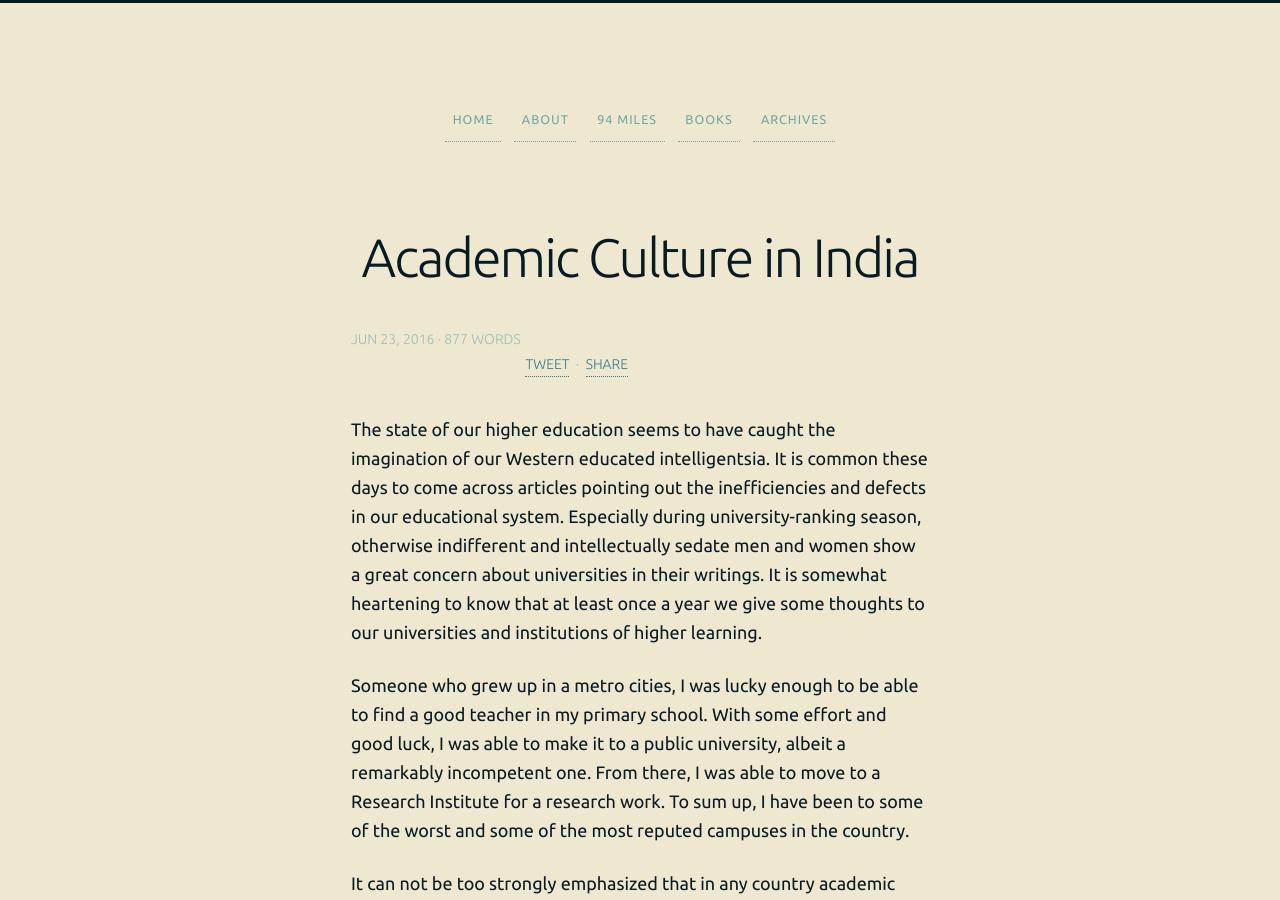
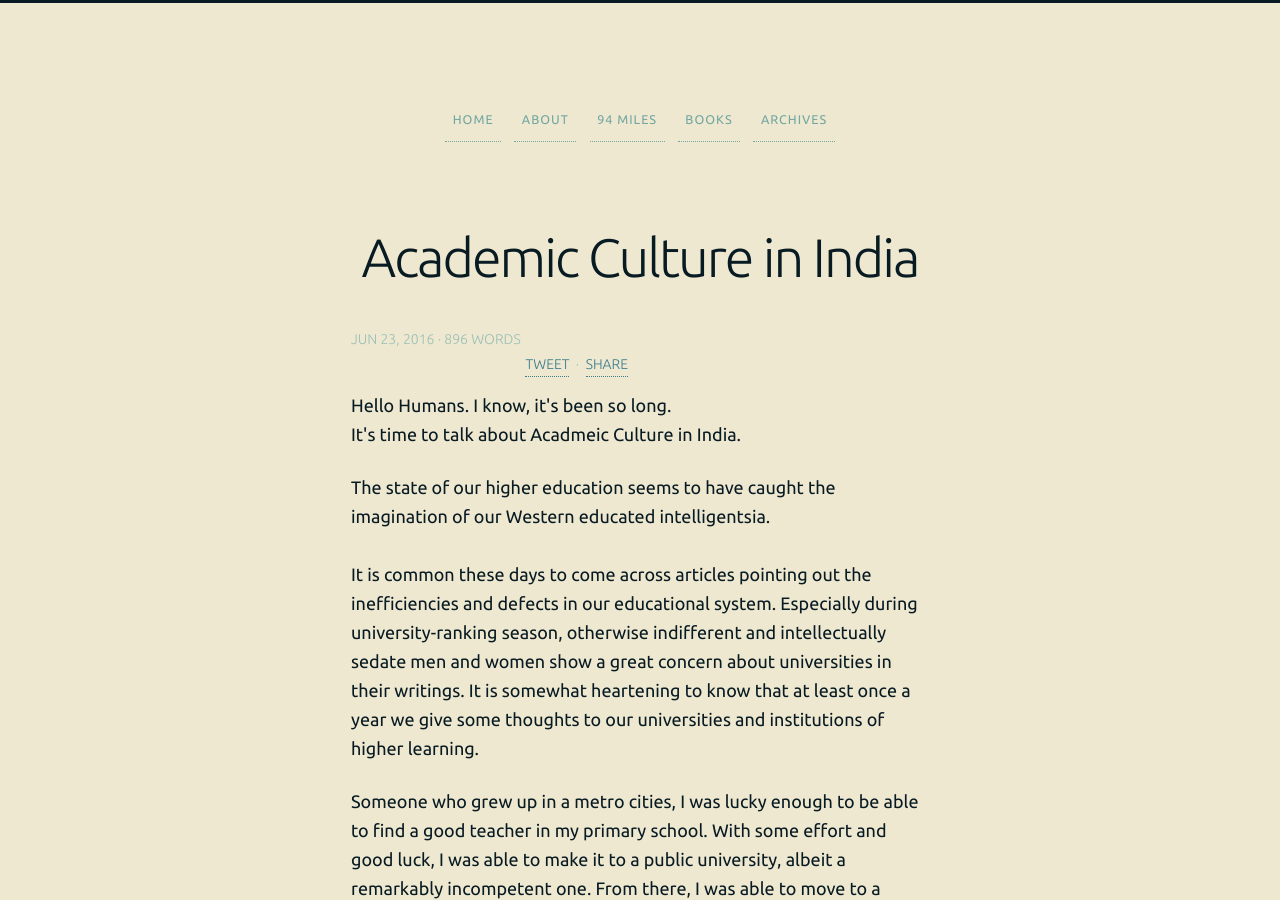
Before and after one commit to 93notes/93notes.github.io, a Jekyll site: the page built from _posts/2016-06-23-acadmeic-culture-in-india.html, in a window 1280 px wide and 900 px high. Built offline with Jekyll 4.4.1, drawn with Linux system fonts in a browser that asks for light colours; nearby versions of some CDN libraries.

Commit message:
Update 2016-06-23-acadmeic-culture-in-india.html

```diff
--- a/_posts/2016-06-23-acadmeic-culture-in-india.html
+++ b/_posts/2016-06-23-acadmeic-culture-in-india.html
@@ -6,10 +6,14 @@ type: post
 published: true
 ---
 
-<p>
+<p> Hello Humans. I know, it's been so long.</br>
+It's time to talk about Acadmeic Culture in India.
 </p>
 
-<p>The state of our higher education seems to have caught the imagination of our Western educated intelligentsia. It is common these days to come across articles pointing out the inefficiencies and defects in our educational system. Especially during university-ranking season, otherwise indifferent and intellectually sedate men and women show a great concern about universities in their writings. It is somewhat heartening to know that at least once a year we give some thoughts to our universities and institutions of higher learning.
+<p>The state of our higher education seems to have caught the imagination of our Western educated intelligentsia.
+</br>
+</br>
+It is common these days to come across articles pointing out the inefficiencies and defects in our educational system. Especially during university-ranking season, otherwise indifferent and intellectually sedate men and women show a great concern about universities in their writings. It is somewhat heartening to know that at least once a year we give some thoughts to our universities and institutions of higher learning.
 </p>
 
 <p>Someone who grew up in a metro cities, I was lucky enough to be able to find a good teacher in my primary school. With some effort and good luck, I was able to make it to a public university, albeit a remarkably incompetent one. From there, I was able to move to a Research Institute for a research work. To sum up, I have been to some of the worst and some of the most reputed campuses in the country.
```
